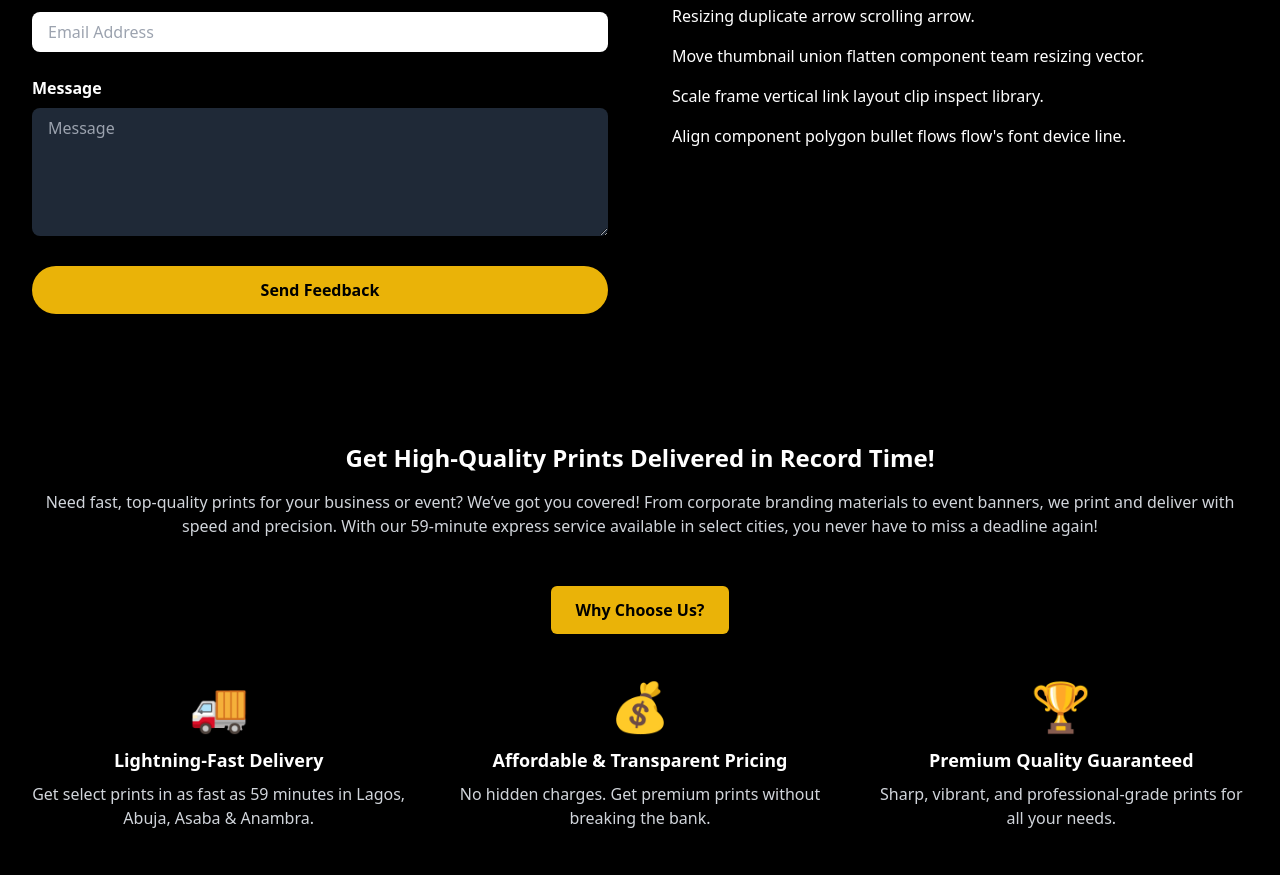
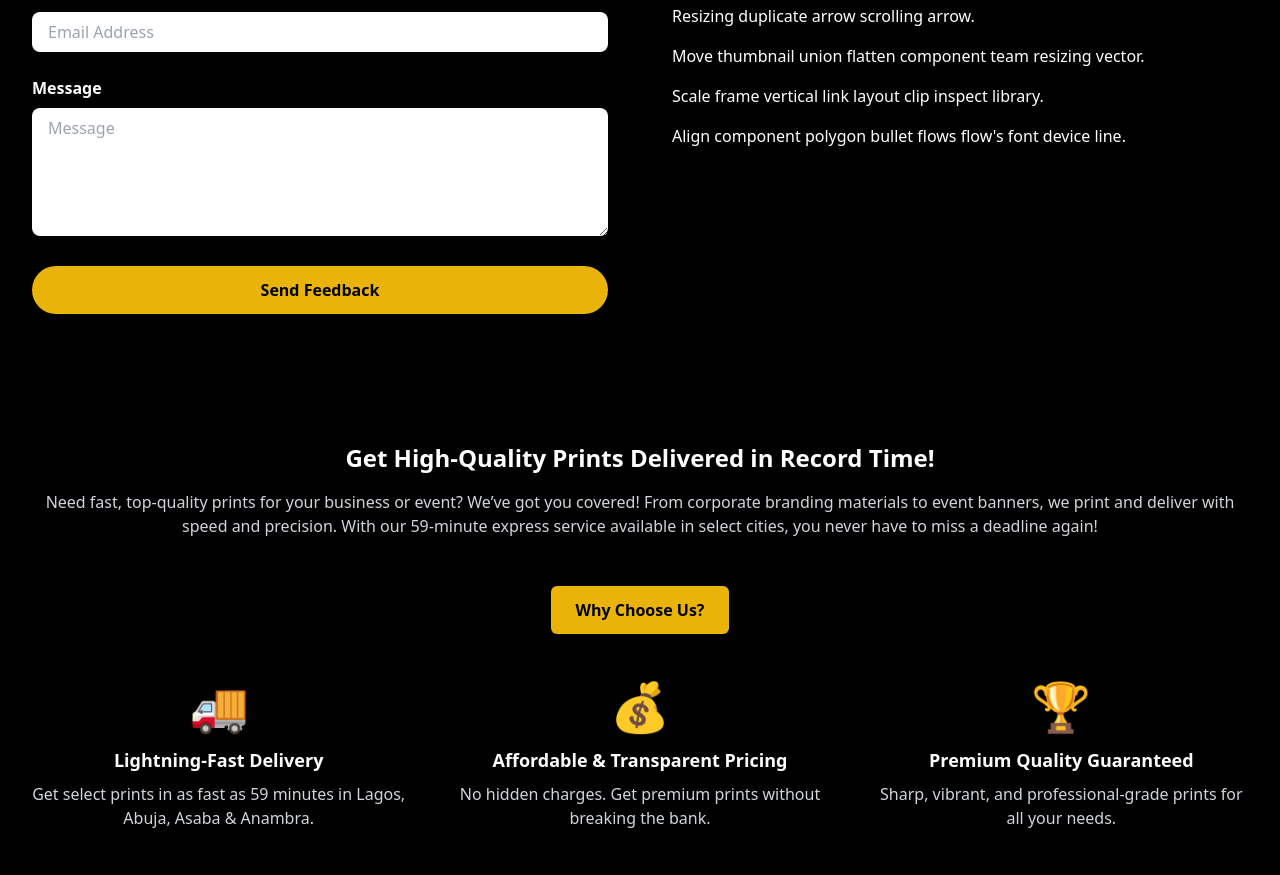
Before and after one commit to Maclab-Technologies/frontend, a Next.js app: page / in a window 1280 px wide. Shown: the part 3734-4609 px from the top of the page. Built offline with nearby package versions, Linux system fonts and the light colour scheme.

Commit message:
career page done1

```diff
--- a/src/app/page.js
+++ b/src/app/page.js
@@ -157,7 +157,7 @@ export default function Home() {
                 <label className="block mb-2 font-semibold">Message</label>
                 <textarea
                   placeholder="Message"
-                  className="w-full px-4 py-2 bg-gray-800 rounded-lg text-white h-32"
+                  className="w-full px-4 py-2  rounded-lg text-white h-32"
                 ></textarea>
               </div>
 
```
